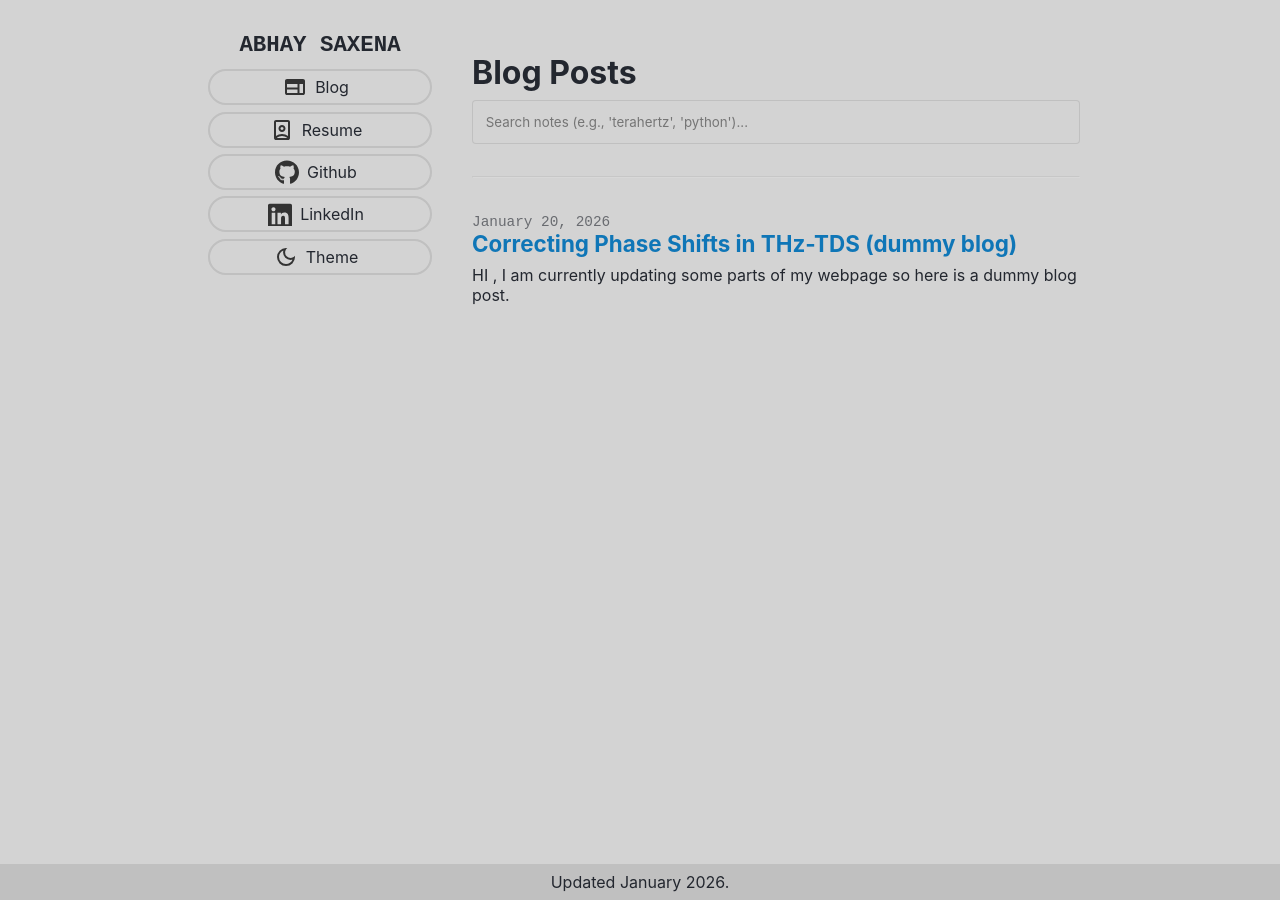
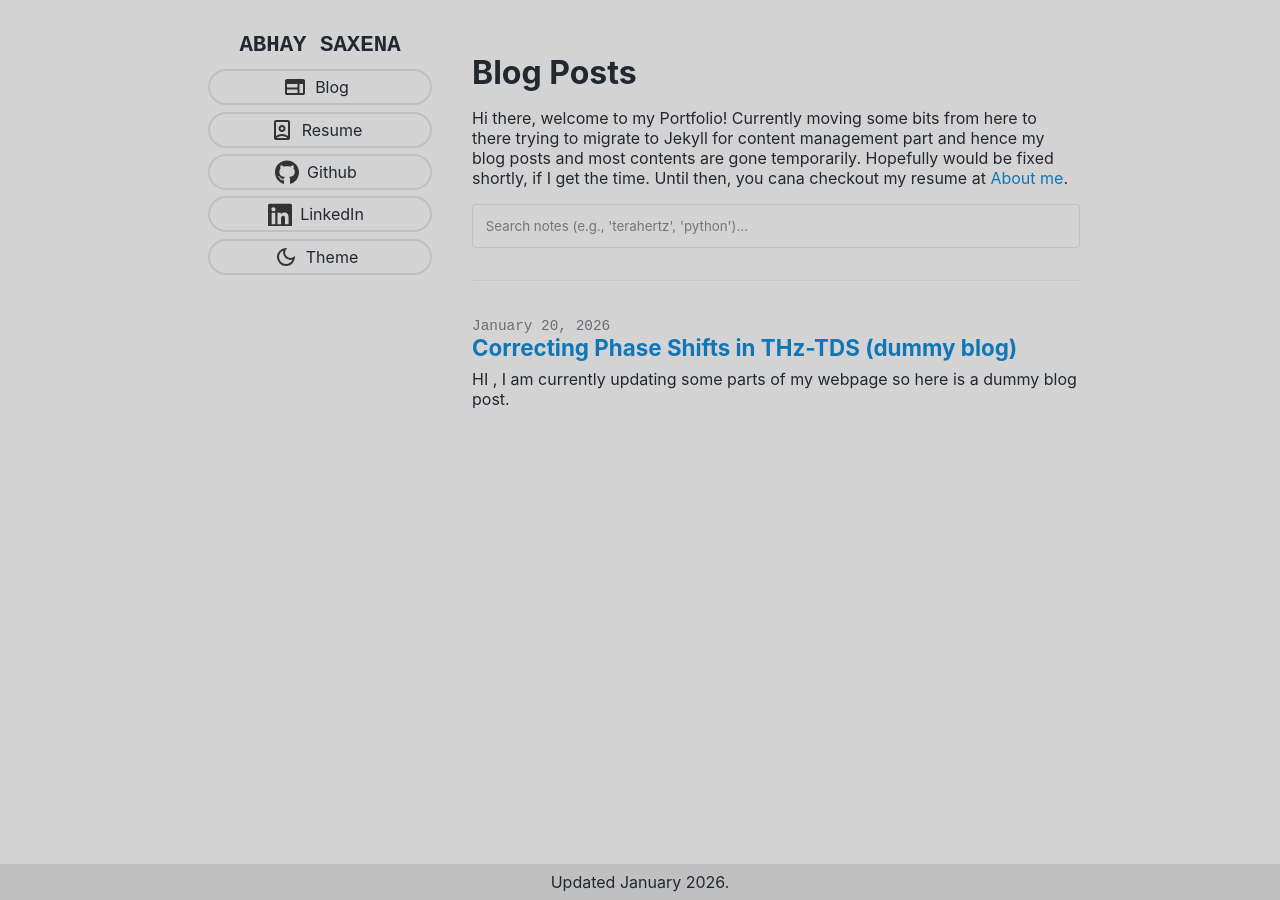
Before and after one commit to saxenabhay/saxenabhay.github.io, a Jekyll site: the page built from index.md, in a window 1280 px wide. Built offline with Jekyll 4.4.1, drawn with Linux system fonts in a browser that asks for light colours.

Commit message:
index info

```diff
--- a/index.md
+++ b/index.md
@@ -1,9 +1,11 @@
 ---
 layout: default
 title: Blog Posts
-description: "Research notes and updates on Ultrafast Spectroscopy, Python for Physics, and Condensed Matter experiments by Abhay Saxena."
+description: "Personal Blog along with Research notes and updates on Ultrafast Spectroscopy, Python for Physics, and Condensed Matter experiments by Abhay Saxena."
 hide_title: false
 ---
+Hi there, welcome to my Portfolio! Currently moving some bits from here to there trying to migrate to Jekyll for content management part and hence my blog posts and most contents are gone temporarily. Hopefully would be fixed shortly, if I get the time. Until then, you cana checkout my resume at [About me](https://saxenabhay.github.io/about/).
+
 
 <div style="margin-bottom: 2rem;">
     <input type="text" id="search-box" placeholder="Search notes (e.g., 'terahertz', 'python')..."
```
